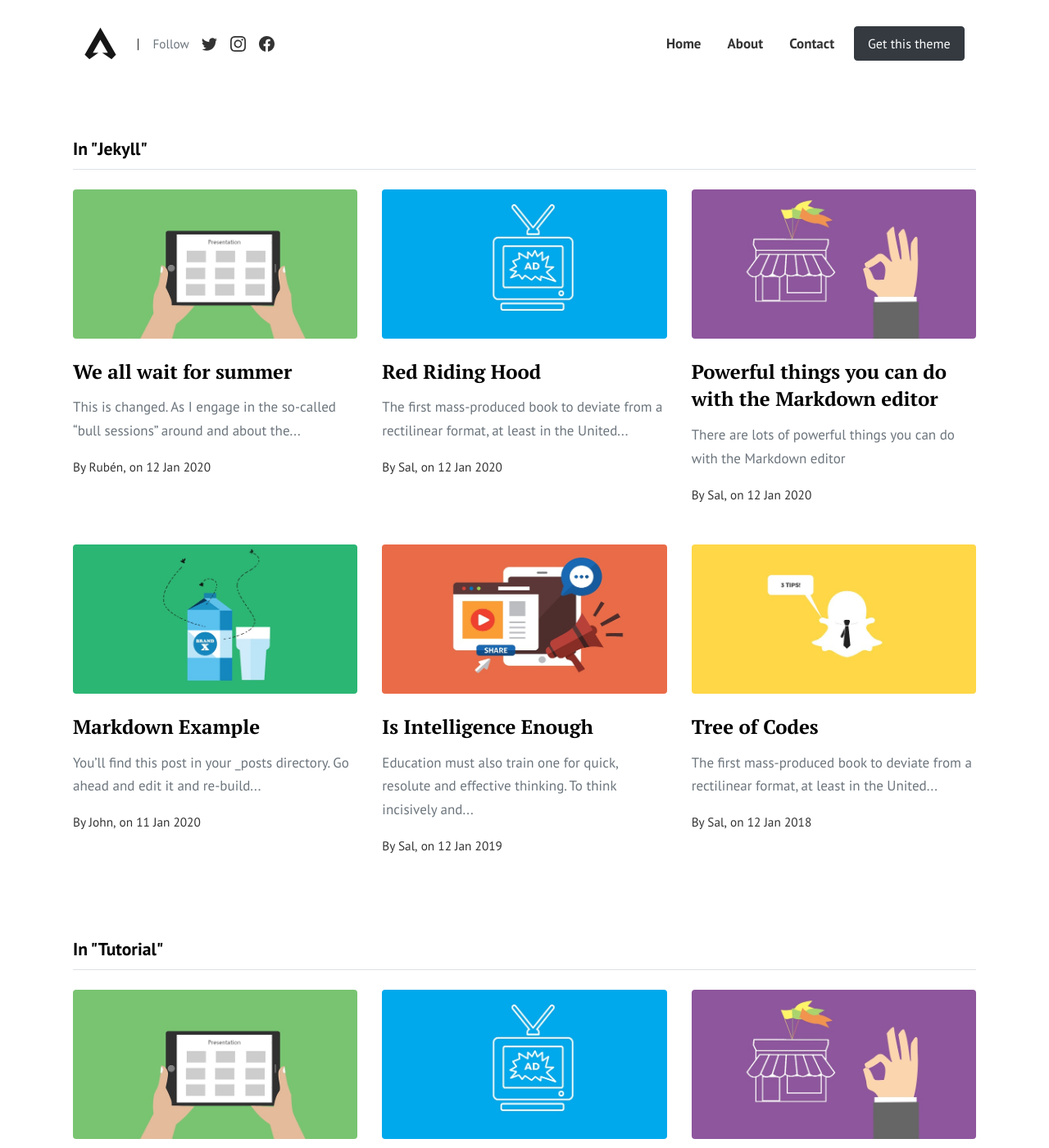
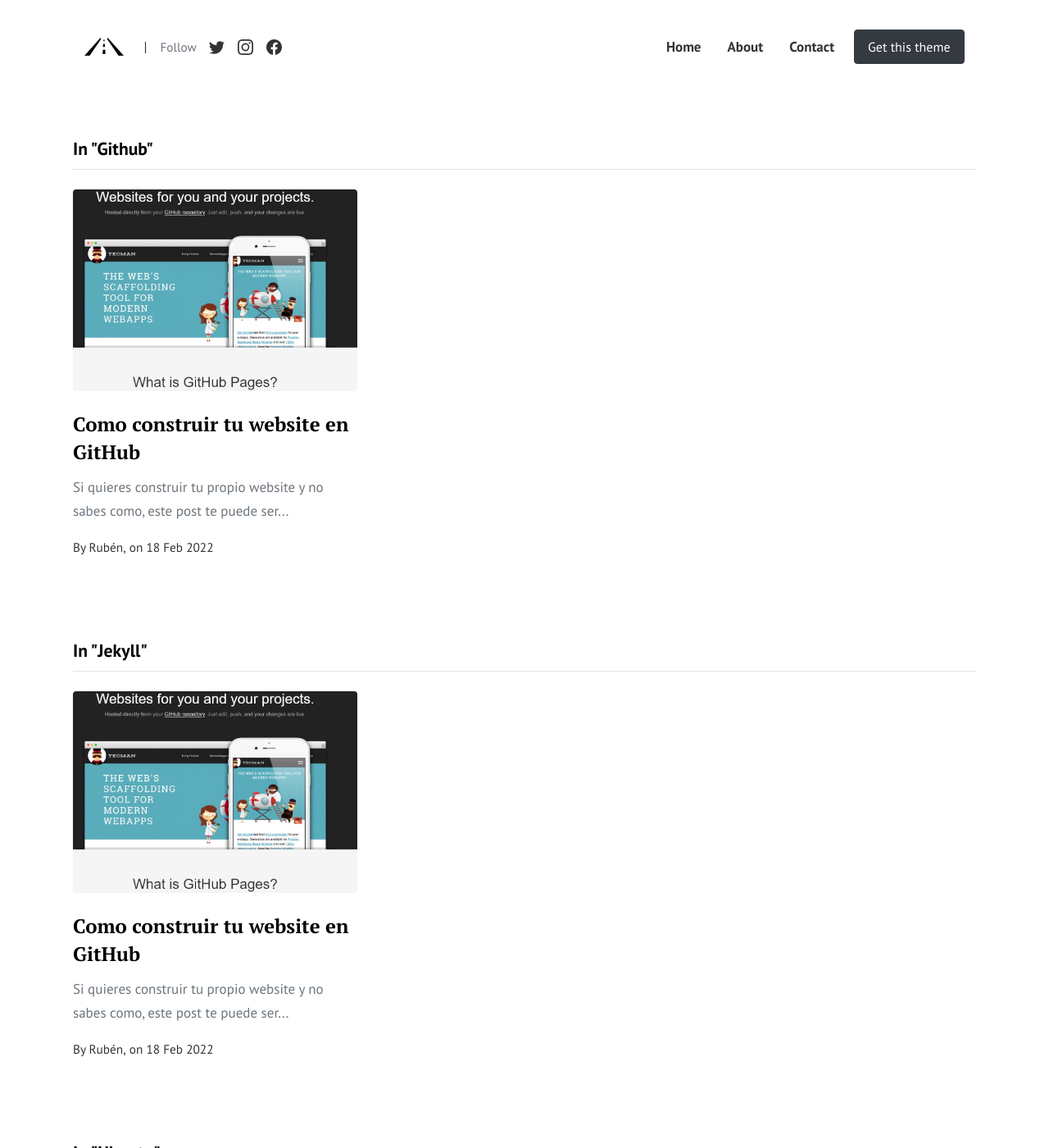
Before and after one commit to sarudalf3/sarudalf3.github.io, a Jekyll site: the page built from pages/categories.html, in a window 1280 px wide and 1400 px high. Shown: the whole window at 82% size. Built offline with Jekyll 4.4.1, drawn with Linux system fonts in a browser that asks for light colours; some of the changed text lies outside the part shown.

Commit message:
check icon

````diff
--- a/_config.yml
+++ b/_config.yml
@@ -1,7 +1,7 @@
 title: "My humble website"
 email: ruben.miranda.f@gmail.com
 timezone: UTC
-baseurl: "/affiliates-jekyll-theme"
+baseurl: ""
 permalink: "/:title/"
 logo: 'assets/images/logo.png'
 favicon: 'assets/images/favicon.ico'
--- a/_posts/2018-01-12-tree-of-codes.md
+++ /dev/null
@@ -1,17 +0,0 @@
----
-layout: post
-title:  "Tree of Codes"
-author: sal
-categories: [ Jekyll, tutorial ]
-image: assets/images/2.jpg
----
-The first mass-produced book to deviate from a rectilinear format, at least in the United States, is thought to be this 1863 edition of Red Riding Hood, cut into the shape of the protagonist herself with the troublesome wolf curled at her feet. Produced by the Boston-based publisher Louis Prang, this is the first in their “Doll Series”, a set of five “die-cut” books, known also as shape books — the other titles being Robinson Crusoe, Goody Two-Shoes (also written by Red Riding Hood author Lydia Very), Cinderella, and King Winter.
-
-As for this particular rendition of Charles Perrault’s classic tale, the text and design is by Lydia Very (1823-1901), sister of Transcendentalist poet Jones Very. The gruesome ending of the original — which sees Little Red Riding Hood being gobbled up as well as her grandmother — is avoided here, the gore giving way to the less bloody aims of the morality tale, and the lesson that one should not disobey one’s mother.
-
-> It would seem the claim could also extend to die cut books in general, as we can’t find anything sooner, but do let us know in the comments if you have further light to shed on this! Such books are, of course, still popular in children’s publishing today, though the die cutting is not now limited to mere outlines, as evidenced in a beautiful 2014 version of the same Little Red Riding Hood story.
-
-
-An 1868 Prang catalogue would later claim that such “books in the shape of a regular paper Doll… originated with us”.
-
-The die cut has also been employed in the non-juvenile sphere as well, a recent example being Jonathan Safran Foer’s ambitious Tree of Codes.
--- a/_posts/2019-01-12-is-intelligence-enough.md
+++ /dev/null
@@ -1,18 +0,0 @@
----
-layout: post
-title:  "Is Intelligence Enough"
-author: sal
-categories: [ Jekyll, tutorial ]
-image: assets/images/5.jpg
----
-Education must also train one for quick, resolute and effective thinking. To think incisively and to think for one's self is very difficult.
-
-> We are prone to let our mental life become invaded by legions of half truths, prejudices, and propaganda. At this point, I often wonder whether or not education is fulfilling its purpose. A great majority of the so-called educated people do not think logically and scientifically.
-
-Even the press, the classroom, the platform, and the pulpit in many instances do not give us objective and unbiased truths. To save man from the morass of propaganda, in my opinion, is one of the chief aims of education. Education must enable one to sift and weigh evidence, to discern the true from the false, the real from the unreal, and the facts from the fiction.
-
-The function of education, therefore, is to teach one to think intensively and to think critically. But education which stops with efficiency may prove the greatest menace to society. The most dangerous criminal may be the man gifted with reason, but with no morals.
-
-The late Eugene Talmadge, in my opinion, possessed one of the better minds of Georgia, or even America. Moreover, he wore the Phi Beta Kappa key. By all measuring rods, Mr. Talmadge could think critically and intensively; yet he contends that I am an inferior being. Are those the types of men we call educated?
-
-We must remember that intelligence is not enough. Intelligence plus character--that is the goal of true education. The complete education gives one not only power of concentration, but worthy objectives upon which to concentrate. The broad education will, therefore, transmit to one not only the accumulated knowledge of the race but also the accumulated experience of social living.
--- a/_posts/2020-01-11-markup-example.md
+++ /dev/null
@@ -1,26 +0,0 @@
----
-layout: post
-title:  "Markdown Example"
-author: john
-categories: [ Jekyll, tutorial ]
-image: assets/images/6.jpg
----
-You’ll find this post in your `_posts` directory. Go ahead and edit it and re-build the site to see your changes. You can rebuild the site in many different ways, but the most common way is to run `jekyll serve`, which launches a web server and auto-regenerates your site when a file is updated. Something.
-
-To add new posts, simply add a file in the `_posts` directory that follows the convention `YYYY-MM-DD-name-of-post.ext` and includes the necessary front matter. Take a look at the source for this post to get an idea about how it works.
-
-Jekyll also offers powerful support for code snippets:
-
-{% highlight ruby %}
-def print_hi(name)
-  puts "Hi, #{name}"
-end
-print_hi('Tom')
-#=> prints 'Hi, Tom' to STDOUT.
-{% endhighlight %}
-
-Check out the [Jekyll docs][jekyll-docs] for more info on how to get the most out of Jekyll. File all bugs/feature requests at [Jekyll’s GitHub repo][jekyll-gh]. If you have questions, you can ask them on [Jekyll Talk][jekyll-talk].
-
-[jekyll-docs]: http://jekyllrb.com/docs/home
-[jekyll-gh]:   https://github.com/jekyll/jekyll
-[jekyll-talk]: https://talk.jekyllrb.com/
--- a/_posts/2020-01-12-powerful-things-markdown-editor.md
+++ /dev/null
@@ -1,49 +0,0 @@
----
-layout: post
-title:  "Powerful things you can do with the Markdown editor"
-author: sal
-categories: [ Jekyll, tutorial ]
-image: assets/images/4.jpg
----
-There are lots of powerful things you can do with the Markdown editor
-
-If you've gotten pretty comfortable with writing in Markdown, then you may enjoy some more advanced tips about the types of things you can do with Markdown!
-
-As with the last post about the editor, you'll want to be actually editing this post as you read it so that you can see all the Markdown code we're using.
-
-
-## Special formatting
-
-As well as bold and italics, you can also use some other special formatting in Markdown when the need arises, for example:
-
-+ ~~strike through~~
-+ ==highlight==
-+ \*escaped characters\*
-
-
-## Writing code blocks
-
-There are two types of code elements which can be inserted in Markdown, the first is inline, and the other is block. Inline code is formatted by wrapping any word or words in back-ticks, `like this`. Larger snippets of code can be displayed across multiple lines using triple back ticks:
-
-```
-.my-link {
-    text-decoration: underline;
-}
-```
-
-If you want to get really fancy, you can even add syntax highlighting using Rouge.
-
-
-![walking]({{ site.baseurl }}/assets/images/3.jpg)
-
-## Reference lists
-
-The quick brown jumped over the lazy.
-
-Another way to insert links in markdown is using reference lists. You might want to use this style of linking to cite reference material in a Wikipedia-style. All of the links are listed at the end of the document, so you can maintain full separation between content and its source or reference.
-
-## Full HTML
-
-Perhaps the best part of Markdown is that you're never limited to just Markdown. You can write HTML directly in the Markdown editor and it will just work as HTML usually does. No limits! Here's a standard YouTube embed code as an example:
-
-<p><iframe style="width:100%;" height="315" src="https://www.youtube.com/embed/Cniqsc9QfDo?rel=0&amp;showinfo=0" frameborder="0" allowfullscreen></iframe></p>
--- a/_posts/2020-01-12-red-riding.md
+++ /dev/null
@@ -1,16 +0,0 @@
----
-layout: post
-title:  "Red Riding Hood"
-author: sal
-categories: [ Jekyll, tutorial ]
-image: assets/images/3.jpg
----
-The first mass-produced book to deviate from a rectilinear format, at least in the United States, is thought to be this 1863 edition of Red Riding Hood, cut into the shape of the protagonist herself with the troublesome wolf curled at her feet. Produced by the Boston-based publisher Louis Prang, this is the first in their “Doll Series”, a set of five “die-cut” books, known also as shape books — the other titles being Robinson Crusoe, Goody Two-Shoes (also written by Red Riding Hood author Lydia Very), Cinderella, and King Winter.
-
-An 1868 Prang catalogue would later claim that such “books in the shape of a regular paper Doll… originated with us”.
-
-> It would seem the claim could also extend to die cut books in general, as we can’t find anything sooner, but do let us know in the comments if you have further light to shed on this! Such books are, of course, still popular in children’s publishing today, though the die cutting is not now limited to mere outlines, as evidenced in a beautiful 2014 version of the same Little Red Riding Hood story.
-
-The die cut has also been employed in the non-juvenile sphere as well, a recent example being Jonathan Safran Foer’s ambitious Tree of Codes.
-
-As for this particular rendition of Charles Perrault’s classic tale, the text and design is by Lydia Very (1823-1901), sister of Transcendentalist poet Jones Very. The gruesome ending of the original — which sees Little Red Riding Hood being gobbled up as well as her grandmother — is avoided here, the gore giving way to the less bloody aims of the morality tale, and the lesson that one should not disobey one’s mother.
--- a/_posts/2020-01-12-we-all-wait-for-summer.md
+++ /dev/null
@@ -1,9 +0,0 @@
----
-layout: post
-title:  "We all wait for summer"
-categories: [ Jekyll, tutorial ]
-image: assets/images/1.jpg
----
-This is changed. As I engage in the so-called "bull sessions" around and about the school, I too often find that most college men have a misconception of the purpose of education. Most of the "brethren" think that <a href="#">education should equip</a> them with the proper instruments of exploitation so that they can forever trample over the masses. Still others think that education should furnish them with noble ends rather than means to an end.
-
-It seems to me that education has a two-fold function to perform in the life of man and in society: the one is utility and the other is culture. Education must enable a man to become more efficient, to achieve with increasing facility the ligitimate goals of his life.
--- a/assets/css/custom.css
+++ b/assets/css/custom.css
@@ -4,3 +4,8 @@ Just customize your theme here.
 ================================================== */
 
 body {}
+
+img[alt=blog_init] {
+   height:550px;
+   width: auto
+ }
````
Also changed, not shown: _posts/2022-02-18-Jekyll-and-github.md (+26 -3 lines), assets/images/favicon.ico, assets/images/favicon2.ico (added), assets/images/favicon3.ico (added), assets/images/jekyll/02.jpg (added), assets/images/jekyll/03.jpg (added), assets/images/jekyll/04.jpg (added), assets/images/jekyll/05.jpg (added), assets/images/jekyll/06.jpg (added), assets/images/logo.png, assets/images/logo3.png (added).
